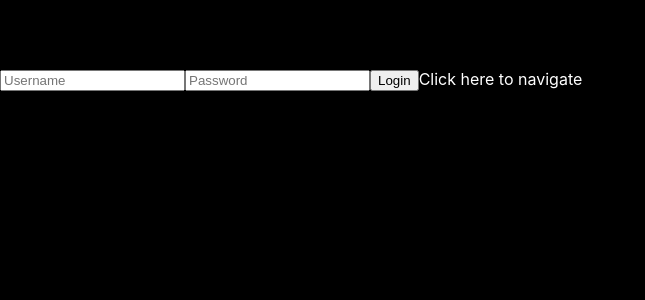
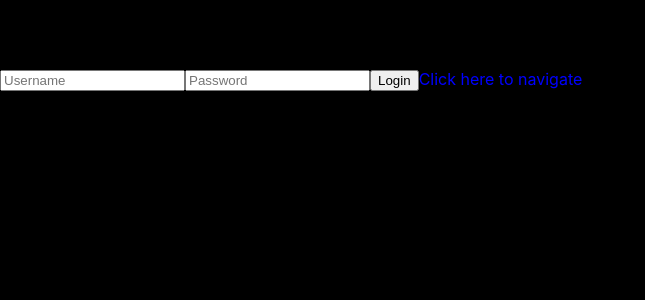
Before and after one commit to BaharAbbasiDelvand/GAIB, a React (Create React App) app: page /login in a window 1280 px wide. Shown: the top 300 px of the page, without its empty margins (0-645 px from the left). Built offline with nearby package versions, Linux system fonts and the light colour scheme.

Commit message:
test case

```diff
--- a/src/pages/login/Login.jsx
+++ b/src/pages/login/Login.jsx
@@ -30,7 +30,7 @@ const navigate = useNavigate();
       <input type="text" placeholder="Username" value={username} onChange={(e) => setUsername(e.target.value)} />
       <input type="password" placeholder="Password" value={password} onChange={(e) => setPassword(e.target.value)} />
       <button onClick={handleLogin}>Login</button>
-      <a onClick={handleNavigate} style={{color: "white", cursor: "pointer"}}>Click here to navigate</a>
+      <a onClick={handleNavigate} style={{color: "blue", cursor: "pointer"}}>Click here to navigate</a>
     </div>
   );
 };
```
